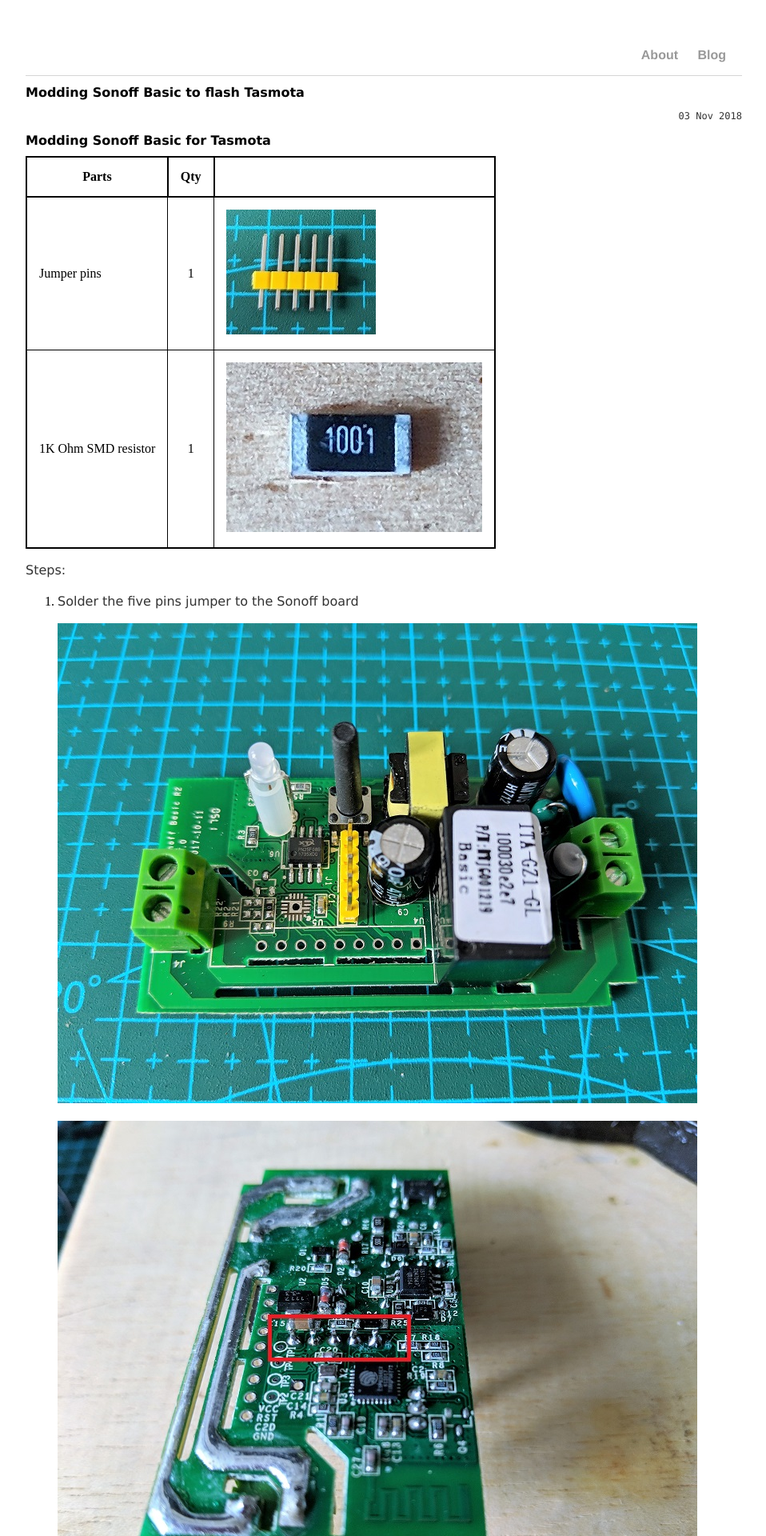
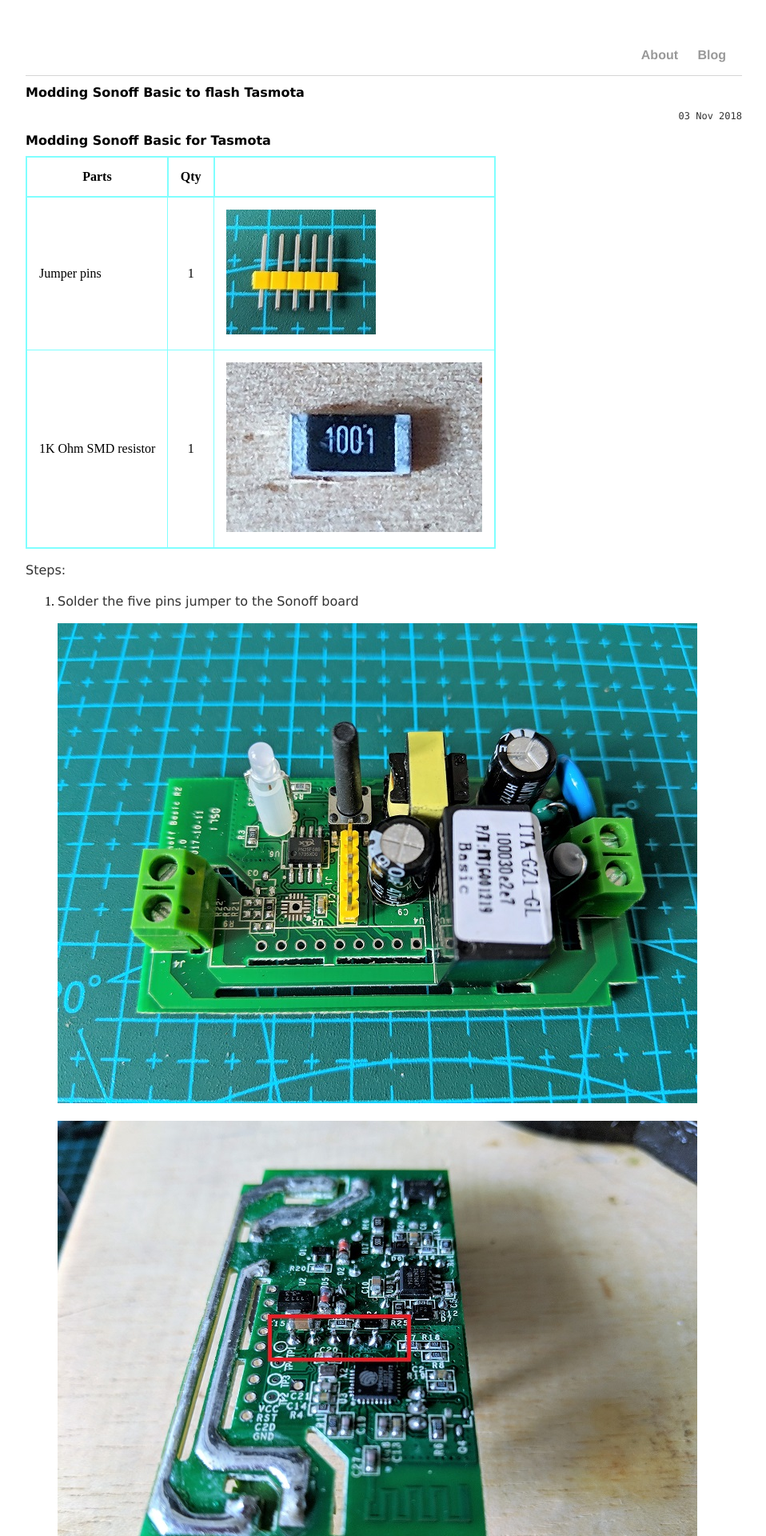
Before and after one commit to carbonpanda/carbonpanda.github.io, a Jekyll site: the page built from _posts/2018-11-03-modding-Sonoff-Basic-to-flash-Tasmota.md, in a window 1280 px wide. Shown: the top 1920 px of the page at 80% size, without its empty margins (160-1118 px from the left). Built offline with Jekyll 4.4.1, drawn with Linux system fonts in a browser that asks for light colours.

Commit message:
Update main.css

```diff
--- a/css/main.css
+++ b/css/main.css
@@ -71,15 +71,15 @@ div.post p {
 table{
     border-collapse: collapse;
     border-spacing: 0;
-    border:2px solid #000000;
+    border:2px solid #7fffff;
 }
 
 th{
-    border:2px solid #000000;
+    border:2px solid #7fffff;
     padding: 15px;
 }
 
 td{
-    border:1px solid #000000;
+    border:1px solid #7fffff;
     padding: 15px;
 }
```
